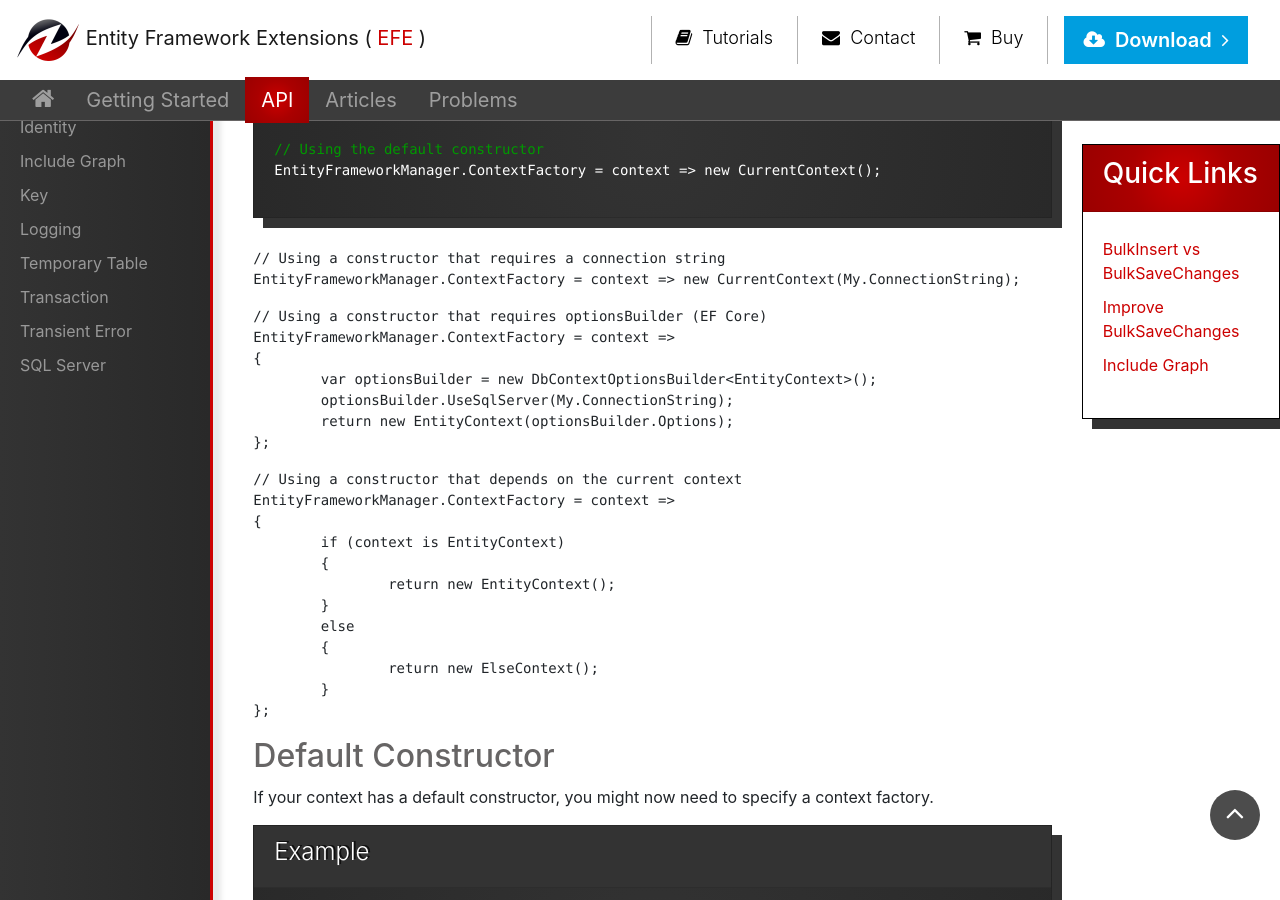
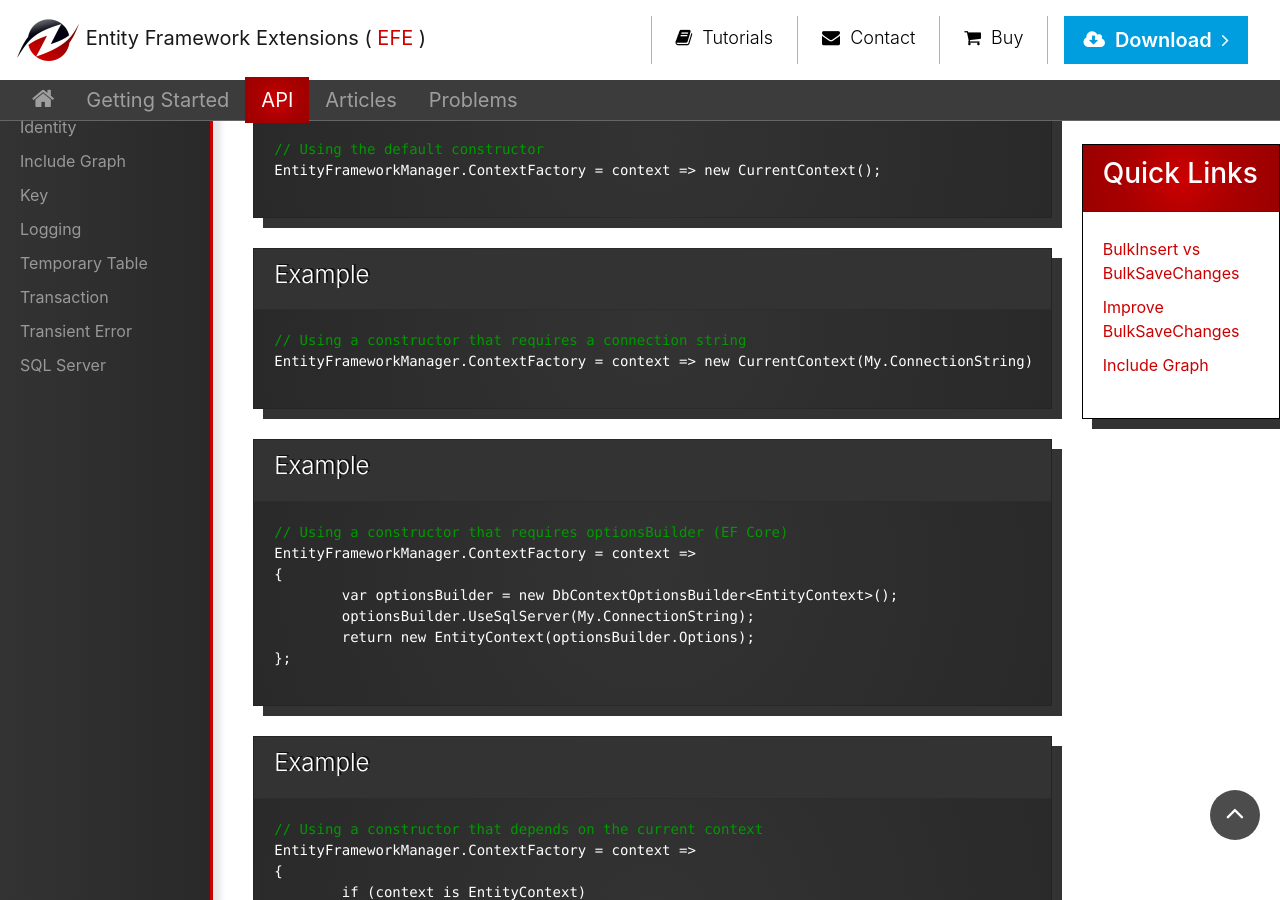
Before and after one commit to zzzprojects/EntityFramework-Extensions, a Jekyll site: the page built from docs/pages/api/options-summary/options-context-factory.md, in a window 1280 px wide and 900 px high, scrolled down 696 px. Built offline with Jekyll 4.4.1, drawn with Linux system fonts in a browser that asks for light colours; nearby versions of some CDN libraries.

Commit message:
Update options-context-factory.md

```diff
--- a/docs/pages/api/options-summary/options-context-factory.md
+++ b/docs/pages/api/options-summary/options-context-factory.md
@@ -21,10 +21,12 @@ The current DbContext is passed in a parameter in case you need to create a work
 // Using the default constructor
 EntityFrameworkManager.ContextFactory = context => new CurrentContext();
 {% endhighlight %}
+{% include template-example.html %}
 {% highlight csharp %}
 // Using a constructor that requires a connection string
 EntityFrameworkManager.ContextFactory = context => new CurrentContext(My.ConnectionString);
 {% endhighlight %}
+{% include template-example.html %}
 {% highlight csharp %}
 // Using a constructor that requires optionsBuilder (EF Core)
 EntityFrameworkManager.ContextFactory = context =>
@@ -34,6 +36,7 @@ EntityFrameworkManager.ContextFactory = context =>
 	return new EntityContext(optionsBuilder.Options);
 };
 {% endhighlight %}
+{% include template-example.html %}
 {% highlight csharp %}
 // Using a constructor that depends on the current context
 EntityFrameworkManager.ContextFactory = context =>
```
